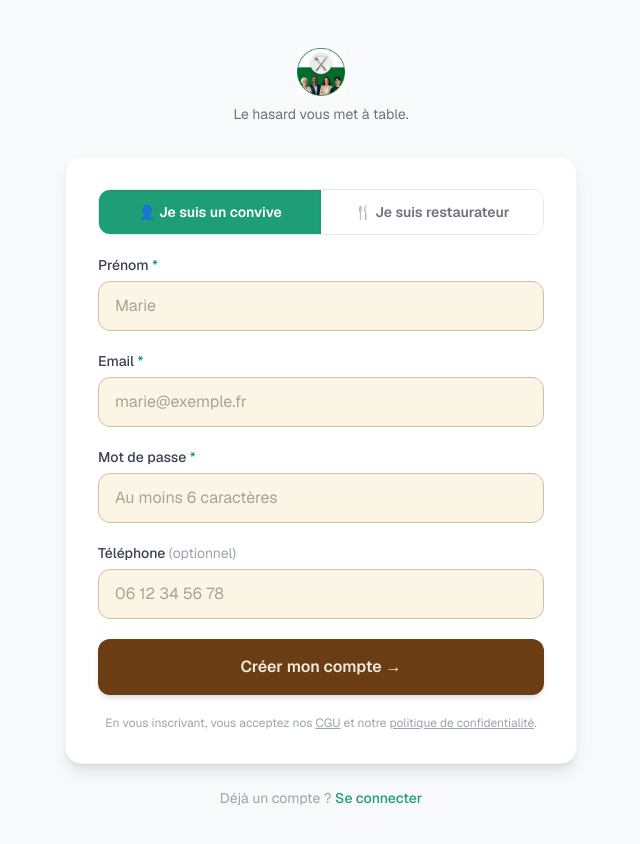
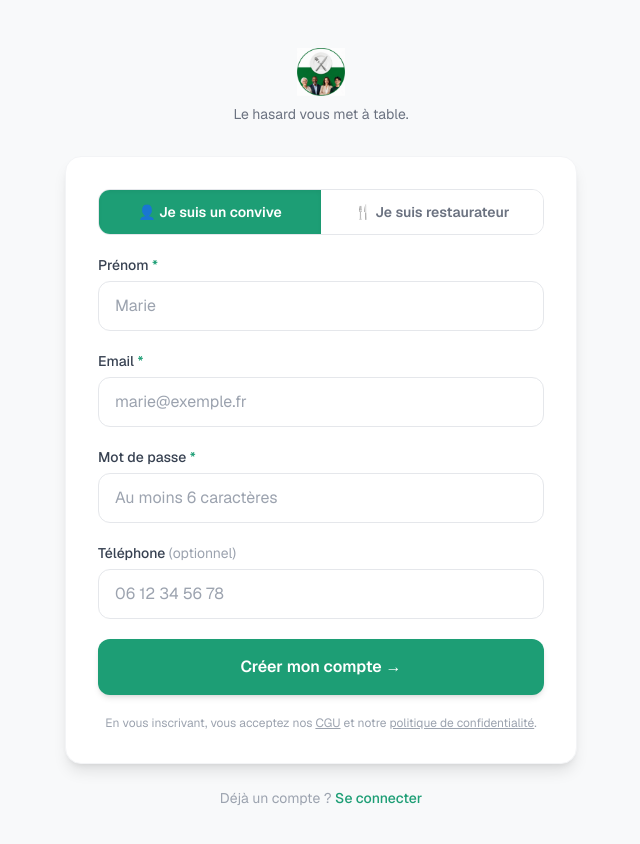
Before and after one commit to repationss-pixel/repation-backend, a Next.js app: page /inscription in a window 1280 px wide. Shown: the top 844 px of the page, without its empty margins (319-959 px from the left). Built offline with nearby package versions, Linux system fonts and the light colour scheme.

Commit message:
Revert "Design brasserie moderne global"
This reverts commit f5cc9792e02180858826f35c6a7971c0028cc335.

```diff
--- a/app/globals.css
+++ b/app/globals.css
@@ -2,20 +2,30 @@
 @tailwind components;
 @tailwind utilities;
 
-* { box-sizing: border-box; }
+:root {
+  --background: #ffffff;
+  --foreground: #171717;
+  --primary: #1D9E75;
+}
 
-html, body {
-  background: #F2EAD9;
-  color: #1C1009;
-  font-family: 'Inter', system-ui, sans-serif;
+body {
+  color: var(--foreground);
+  background: var(--background);
+  font-family: var(--font-geist-sans), system-ui, sans-serif;
+}
+
+@layer utilities {
+  .text-balance {
+    text-wrap: balance;
+  }
 }
 
 @layer components {
   .btn-primary {
-    @apply bg-wood-light hover:bg-wood text-beige font-semibold py-3 px-6 rounded-xl transition-all duration-200 shadow-md hover:shadow-lg;
+    @apply bg-primary-500 hover:bg-primary-600 text-white font-semibold py-3 px-6 rounded-xl transition-all duration-200 shadow-md hover:shadow-lg;
   }
 
   .input-field {
-    @apply w-full px-4 py-3 border border-border rounded-xl focus:outline-none focus:ring-2 focus:ring-gold focus:border-transparent transition-all duration-200 bg-beige-card text-wood placeholder-[#B0A090];
+    @apply w-full px-4 py-3 border border-gray-200 rounded-xl focus:outline-none focus:ring-2 focus:ring-primary-500 focus:border-transparent transition-all duration-200 bg-white text-gray-800 placeholder-gray-400;
   }
 }
--- a/tailwind.config.ts
+++ b/tailwind.config.ts
@@ -9,39 +9,23 @@ const config: Config = {
   theme: {
     extend: {
       fontFamily: {
-        sans: ["var(--font-geist-sans)", "Inter", "system-ui", "sans-serif"],
+        sans: ["var(--font-geist-sans)", "system-ui", "sans-serif"],
       },
       colors: {
-        background: "#F2EAD9",
-        foreground: "#1C1009",
-        beige: {
-          DEFAULT: "#F2EAD9",
-          dark: "#EDE3CF",
-          card: "#FBF5E6",
-        },
-        wood: {
-          DEFAULT: "#2C1A0A",
-          light: "#6B3D14",
-        },
-        gold: "#C4A06A",
-        border: "#D4BFA0",
-        repation: {
-          DEFAULT: "#6B3D14",
-          dark: "#2C1A0A",
-          light: "#C4A06A",
-        },
+        background: "var(--background)",
+        foreground: "var(--foreground)",
         primary: {
-          DEFAULT: "#6B3D14",
-          50: "#fdf6ee",
-          100: "#f5e3c8",
-          200: "#e9c38e",
-          300: "#d9a05a",
-          400: "#C4A06A",
-          500: "#6B3D14",
-          600: "#5a3311",
-          700: "#47280d",
-          800: "#2C1A0A",
-          900: "#1a0f06",
+          DEFAULT: "#1D9E75",
+          50: "#e8f7f2",
+          100: "#c5ebdf",
+          200: "#8fd8c0",
+          300: "#59c4a0",
+          400: "#2eb588",
+          500: "#1D9E75",
+          600: "#178560",
+          700: "#116b4d",
+          800: "#0b5239",
+          900: "#063826",
         },
       },
     },
```
